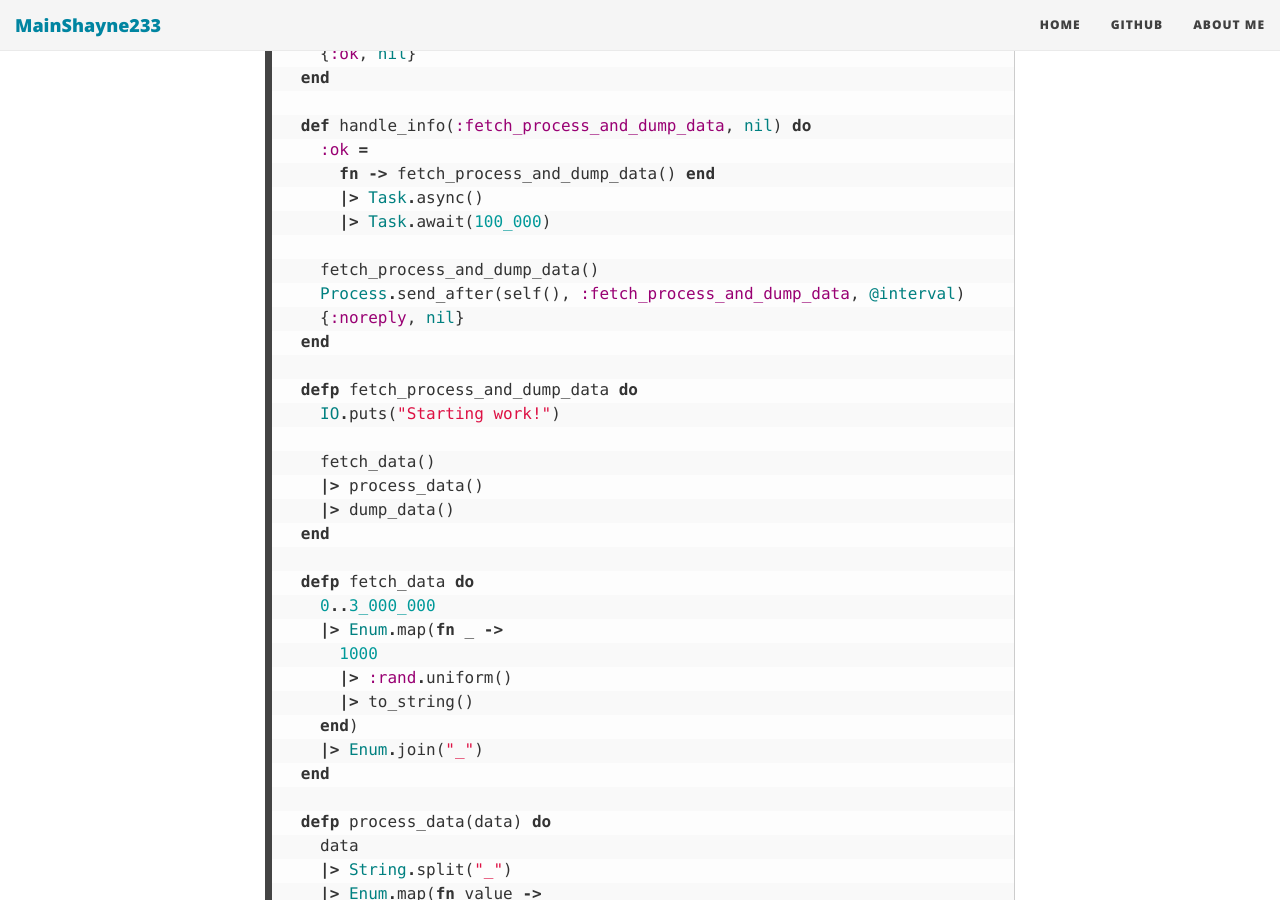
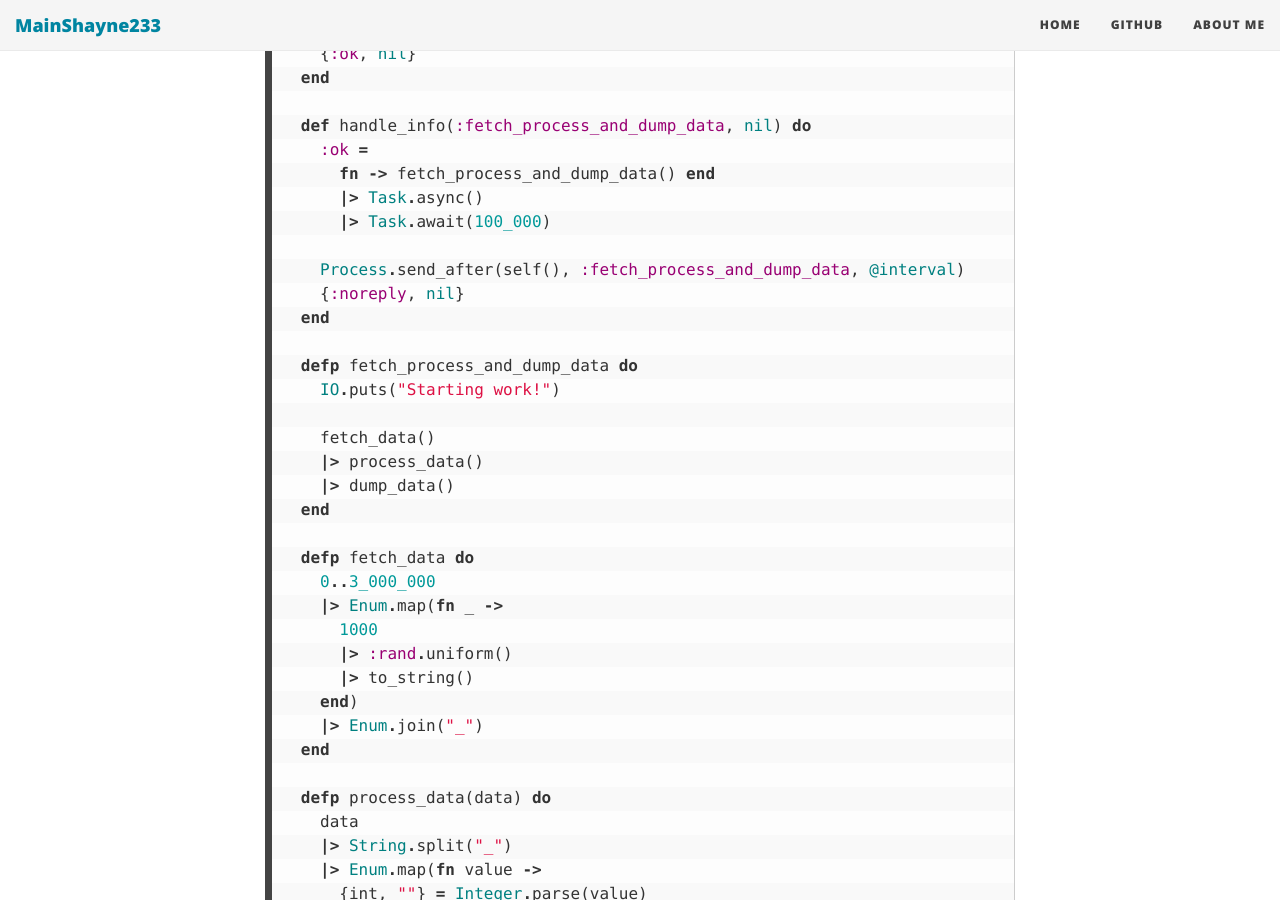
Before and after one commit to MainShayne233/mainshayne233.github.io, a Jekyll site: the page built from _posts/2019-05-24-genserver-memory-issue.md, in a window 1280 px wide and 900 px high, scrolled down 7450 px. Built offline with Jekyll 4.4.1, drawn with Linux system fonts in a browser that asks for light colours; nearby versions of some CDN libraries.

Commit message:
Remove typo

```diff
--- a/_posts/2019-05-24-genserver-memory-issue.md
+++ b/_posts/2019-05-24-genserver-memory-issue.md
@@ -183,7 +183,6 @@ defmodule Worker do
       |> Task.async()
       |> Task.await(100_000)
 
-    fetch_process_and_dump_data()
     Process.send_after(self(), :fetch_process_and_dump_data, @interval)
     {:noreply, nil}
   end
```
